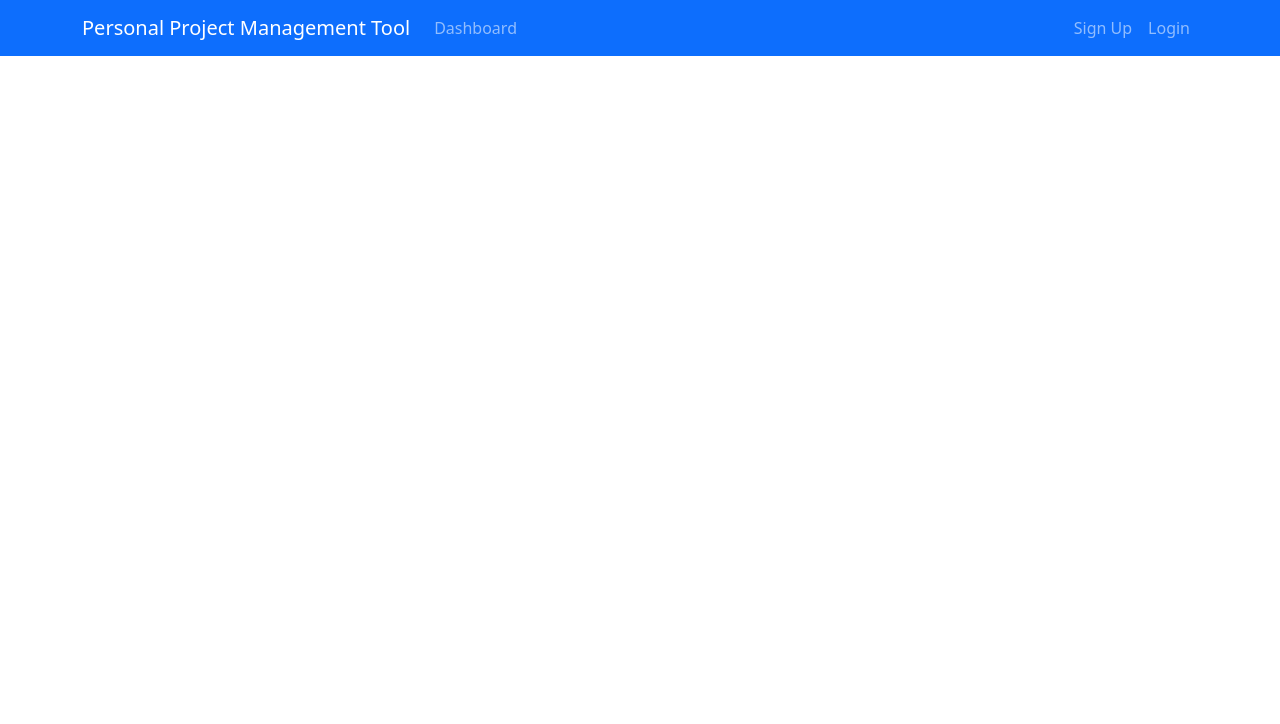
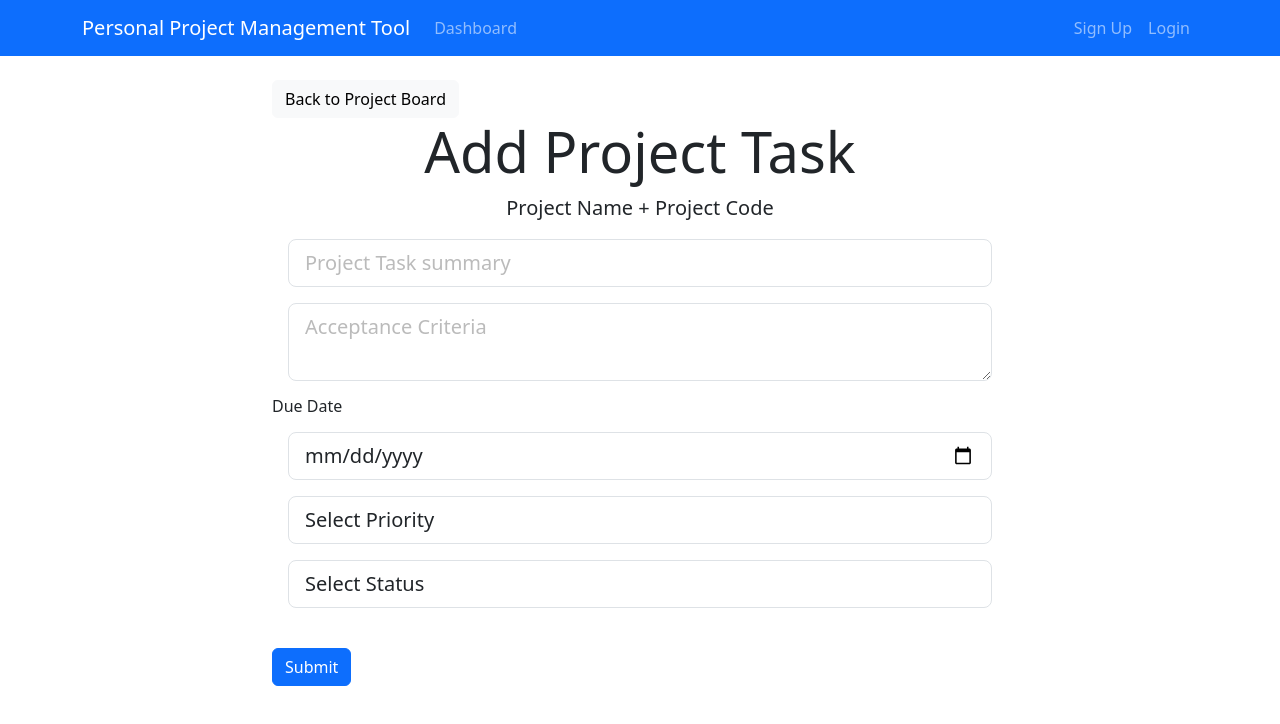
Before and after one commit to GW0602Teaching/Task-Management-Platform-UI, a React (Create React App) app: page /addTask/1 in a window 1280 px wide. Shown: the top 724 px of the page. Built offline with nearby package versions, Linux system fonts and the light colour scheme.

Commit message:
routes for backlog and tasks

```diff
--- a/src/App.js
+++ b/src/App.js
@@ -7,6 +7,8 @@
 import { Provider } from 'react-redux';
 import store from './store';
 import UpdateProject from './components/Project/UpdateProject';
+import ProjectBoard from './components/ProjectBoard/ProjectBoard';
+import AddTask from './components/ProjectBoard/Tasks/AddTask';
 
 function App() {
   return (
@@ -15,13 +17,24 @@
         <div className="App">
           <Header />
           <Routes>
-            <Route path="/" element={<Dashboard />} />
-            <Route path="/dashboard" element={<Dashboard />} />
-            <Route path="/addProject" element={<AddProject />} />
+            <Route exact path="/" element={<Dashboard />} />
+            <Route exact path="/dashboard" element={<Dashboard />} />
             <Route
+              exact
+              path="/addProject"
+              element={<AddProject />}
+            />
+            <Route
+              exact
               path="/updateProject/:id"
               element={<UpdateProject />}
             />
+            <Route
+              exact
+              path="/projectBoard/:id"
+              element={<ProjectBoard />}
+            />
+            <Route exact path="/addTask/:id" element={<AddTask />} />
           </Routes>
         </div>
       </BrowserRouter>
--- a/src/components/Project/ProjectItem.js
+++ b/src/components/Project/ProjectItem.js
@@ -19,13 +19,13 @@
             </div>
             <div className="col-md-4 d-none d-lg-block">
               <ul className="list-group">
-                <a href="#">
+                <Link to={`/projectBoard/${project.projectId}`}>
                   <li className="list-group-item board">
                     <i className="fa fa-flag-checkered pr-1">
                       Project Board
                     </i>
                   </li>
-                </a>
+                </Link>
                 <Link to={`/updateProject/${project.projectId}`}>
                   <li className="list-group-item update">
                     <i className="fa fa-edit pr-1">
--- /dev/null
+++ b/src/components/ProjectBoard/ProjectBoard.js
@@ -0,0 +1,64 @@
+import React from 'react';
+import { Link, useParams } from 'react-router-dom';
+
+const ProjectBoard = () => {
+  const params = useParams();
+  const { id = '' } = params;
+
+  return (
+    <div className="container">
+      <Link to={`/addTask/${id}`} className="btn btn-primary mb-3">
+        <i className="fas fa-plus-circle"> Create Project Task</i>
+      </Link>
+      <br />
+      <hr />
+
+      <div className="container">
+        <div className="row">
+          <div className="col-md-4">
+            <div className="card text-center mb-2">
+              <div className="card-header bg-secondary text-white">
+                <h3>TO DO</h3>
+              </div>
+            </div>
+
+            <div className="card mb-1 bg-light">
+              <div className="card-header text-primary">
+                ID: projectSequence -- Priority: priorityString
+              </div>
+              <div className="card-body bg-light">
+                <h5 className="card-title">project_task.summary</h5>
+                <p className="card-text text-truncate ">
+                  project_task.acceptanceCriteria
+                </p>
+                <a href="" className="btn btn-primary">
+                  View / Update
+                </a>
+
+                <button className="btn btn-danger ml-4">
+                  Delete
+                </button>
+              </div>
+            </div>
+          </div>
+          <div className="col-md-4">
+            <div className="card text-center mb-2">
+              <div className="card-header bg-primary text-white">
+                <h3>In Progress</h3>
+              </div>
+            </div>
+          </div>
+          <div className="col-md-4">
+            <div className="card text-center mb-2">
+              <div className="card-header bg-success text-white">
+                <h3>Done</h3>
+              </div>
+            </div>
+          </div>
+        </div>
+      </div>
+    </div>
+  );
+};
+
+export default ProjectBoard;
--- /dev/null
+++ b/src/components/ProjectBoard/Tasks/AddTask.js
@@ -0,0 +1,85 @@
+import React from 'react';
+import { Link, useParams } from 'react-router-dom';
+
+const AddTask = () => {
+  const params = useParams();
+  const { id = '' } = params;
+
+  return (
+    <div className="add-PBI">
+      <div className="container">
+        <div className="row">
+          <div className="col-md-8 m-auto">
+            <Link
+              to={`/projectBoard/${id}`}
+              className="btn btn-light"
+            >
+              Back to Project Board
+            </Link>
+            <h4 className="display-4 text-center">
+              Add Project Task
+            </h4>
+            <p className="lead text-center">
+              Project Name + Project Code
+            </p>
+            <form>
+              <div className="m-3">
+                <input
+                  type="text"
+                  className="form-control form-control-lg"
+                  name="summary"
+                  placeholder="Project Task summary"
+                />
+              </div>
+              <div className="m-3">
+                <textarea
+                  className="form-control form-control-lg"
+                  placeholder="Acceptance Criteria"
+                  name="acceptanceCriteria"
+                />
+              </div>
+              <h6>Due Date</h6>
+              <div className="m-3">
+                <input
+                  type="date"
+                  className="form-control form-control-lg"
+                  name="dueDate"
+                />
+              </div>
+              <div className="m-3">
+                <select
+                  className="form-control form-control-lg"
+                  name="priority"
+                >
+                  <option value={0}>Select Priority</option>
+                  <option value={1}>High</option>
+                  <option value={2}>Medium</option>
+                  <option value={3}>Low</option>
+                </select>
+              </div>
+
+              <div className="m-3">
+                <select
+                  className="form-control form-control-lg"
+                  name="status"
+                >
+                  <option value="">Select Status</option>
+                  <option value="TO_DO">TO DO</option>
+                  <option value="IN_PROGRESS">IN PROGRESS</option>
+                  <option value="DONE">DONE</option>
+                </select>
+              </div>
+
+              <input
+                type="submit"
+                className="btn btn-primary btn-block mt-4"
+              />
+            </form>
+          </div>
+        </div>
+      </div>
+    </div>
+  );
+};
+
+export default AddTask;
```
Also changed, not shown: src/components/ProjectBoard/Backlog.js (added), src/components/ProjectBoard/Tasks/Task.js (added).
